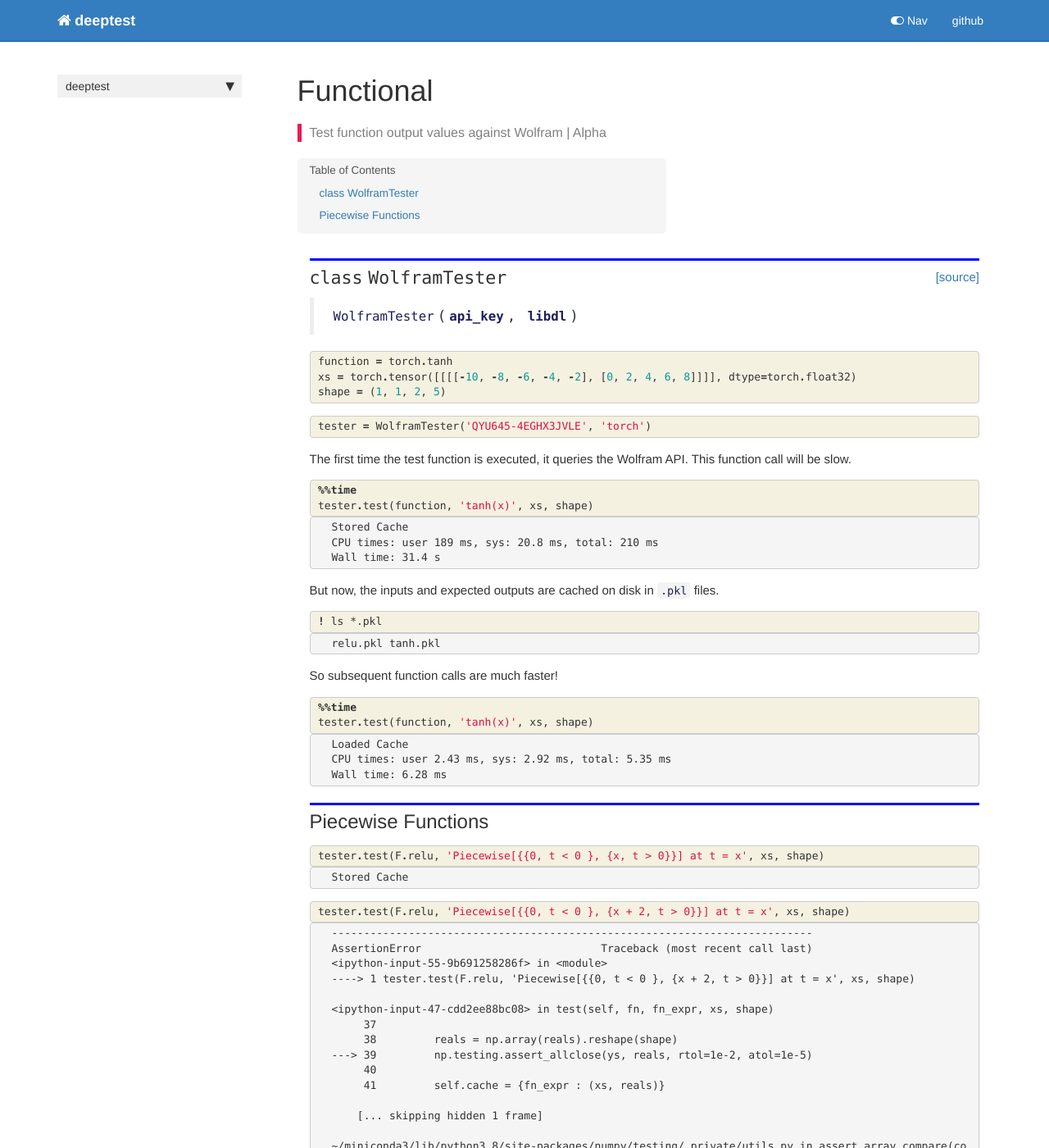
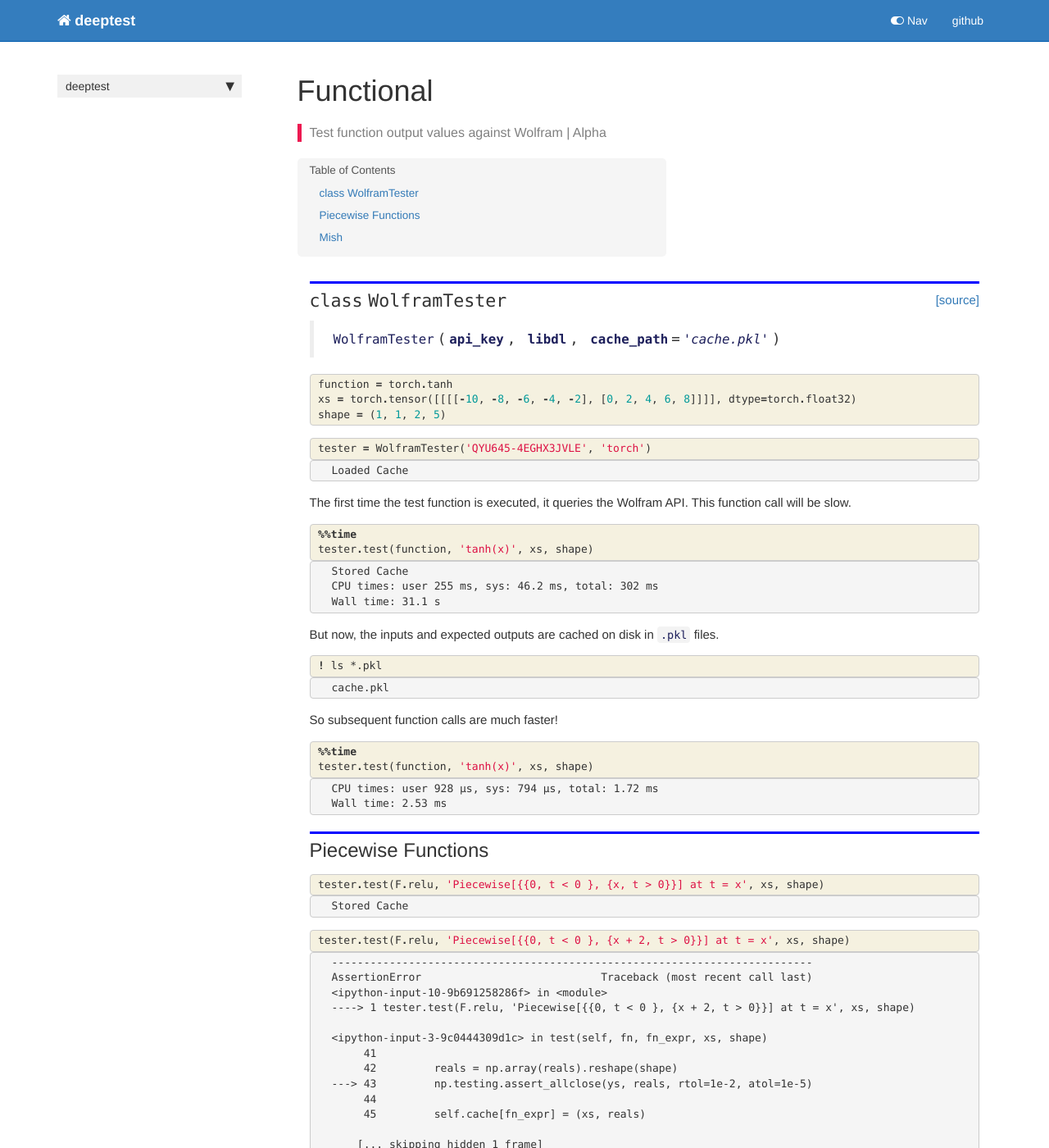
Before and after one commit to LandskapeAI/deeptest, a Jekyll site: the page built from docs/activation.html, in a window 1280 px wide and 1400 px high. Shown: the whole window at 82% size. Built offline with Jekyll 4.4.1, drawn with Linux system fonts in a browser that asks for light colours; nearby versions of some CDN libraries; comment, search, counter and statistics services are not loaded; some of the changed text lies outside the part shown.

Commit message:
feat: single cache file

```diff
--- a/docs/activation.html
+++ b/docs/activation.html
@@ -47,7 +47,7 @@
 
 
 <div class="output_markdown rendered_html output_subarea ">
-<h2 id="WolframTester" class="doc_header"><code>class</code> <code>WolframTester</code><a href="https://github.com/LandskapeAI/deeptest/tree/main/deeptest/functional.py#L16" class="source_link" style="float:right">[source]</a></h2><blockquote><p><code>WolframTester</code>(<strong><code>api_key</code></strong>, <strong><code>libdl</code></strong>)</p>
+<h2 id="WolframTester" class="doc_header"><code>class</code> <code>WolframTester</code><a href="https://github.com/LandskapeAI/deeptest/tree/main/deeptest/functional.py#L18" class="source_link" style="float:right">[source]</a></h2><blockquote><p><code>WolframTester</code>(<strong><code>api_key</code></strong>, <strong><code>libdl</code></strong>, <strong><code>cache_path</code></strong>=<em><code>'cache.pkl'</code></em>)</p>
 </blockquote>
 
 </div>
@@ -100,6 +100,20 @@
 </div>
 </div>
 
+<div class="output_wrapper">
+<div class="output">
+
+<div class="output_area">
+
+<div class="output_subarea output_stream output_stdout output_text">
+<pre>Loaded Cache
+</pre>
+</div>
+</div>
+
+</div>
+</div>
+
 </div>
     {% endraw %}
 
@@ -132,8 +146,8 @@
 
 <div class="output_subarea output_stream output_stdout output_text">
 <pre>Stored Cache
-CPU times: user 189 ms, sys: 20.8 ms, total: 210 ms
-Wall time: 31.4 s
+CPU times: user 255 ms, sys: 46.2 ms, total: 302 ms
+Wall time: 31.1 s
 </pre>
 </div>
 </div>
@@ -171,7 +185,7 @@
 <div class="output_area">
 
 <div class="output_subarea output_stream output_stdout output_text">
-<pre>relu.pkl tanh.pkl
+<pre>cache.pkl
 </pre>
 </div>
 </div>
@@ -210,9 +224,8 @@
 <div class="output_area">
 
 <div class="output_subarea output_stream output_stdout output_text">
-<pre>Loaded Cache
-CPU times: user 2.43 ms, sys: 2.92 ms, total: 5.35 ms
-Wall time: 6.28 ms
+<pre>CPU times: user 928 µs, sys: 794 µs, total: 1.72 ms
+Wall time: 2.53 ms
 </pre>
 </div>
 </div>
@@ -283,15 +296,15 @@
 <pre>
 <span class="ansi-red-fg">---------------------------------------------------------------------------</span>
 <span class="ansi-red-fg">AssertionError</span>                            Traceback (most recent call last)
-<span class="ansi-green-fg">&lt;ipython-input-55-9b691258286f&gt;</span> in <span class="ansi-cyan-fg">&lt;module&gt;</span>
+<span class="ansi-green-fg">&lt;ipython-input-10-9b691258286f&gt;</span> in <span class="ansi-cyan-fg">&lt;module&gt;</span>
 <span class="ansi-green-fg">----&gt; 1</span><span class="ansi-red-fg"> </span>tester<span class="ansi-blue-fg">.</span>test<span class="ansi-blue-fg">(</span>F<span class="ansi-blue-fg">.</span>relu<span class="ansi-blue-fg">,</span> <span class="ansi-blue-fg">&#39;Piecewise[{{0, t &lt; 0 }, {x + 2, t &gt; 0}}] at t = x&#39;</span><span class="ansi-blue-fg">,</span> xs<span class="ansi-blue-fg">,</span> shape<span class="ansi-blue-fg">)</span>
 
-<span class="ansi-green-fg">&lt;ipython-input-47-cdd2ee88bc08&gt;</span> in <span class="ansi-cyan-fg">test</span><span class="ansi-blue-fg">(self, fn, fn_expr, xs, shape)</span>
-<span class="ansi-green-intense-fg ansi-bold">     37</span>
-<span class="ansi-green-intense-fg ansi-bold">     38</span>         reals <span class="ansi-blue-fg">=</span> np<span class="ansi-blue-fg">.</span>array<span class="ansi-blue-fg">(</span>reals<span class="ansi-blue-fg">)</span><span class="ansi-blue-fg">.</span>reshape<span class="ansi-blue-fg">(</span>shape<span class="ansi-blue-fg">)</span>
-<span class="ansi-green-fg">---&gt; 39</span><span class="ansi-red-fg">         </span>np<span class="ansi-blue-fg">.</span>testing<span class="ansi-blue-fg">.</span>assert_allclose<span class="ansi-blue-fg">(</span>ys<span class="ansi-blue-fg">,</span> reals<span class="ansi-blue-fg">,</span> rtol<span class="ansi-blue-fg">=</span><span class="ansi-cyan-fg">1e-2</span><span class="ansi-blue-fg">,</span> atol<span class="ansi-blue-fg">=</span><span class="ansi-cyan-fg">1e-5</span><span class="ansi-blue-fg">)</span>
-<span class="ansi-green-intense-fg ansi-bold">     40</span>
-<span class="ansi-green-intense-fg ansi-bold">     41</span>         self<span class="ansi-blue-fg">.</span>cache <span class="ansi-blue-fg">=</span> <span class="ansi-blue-fg">{</span>fn_expr <span class="ansi-blue-fg">:</span> <span class="ansi-blue-fg">(</span>xs<span class="ansi-blue-fg">,</span> reals<span class="ansi-blue-fg">)</span><span class="ansi-blue-fg">}</span>
+<span class="ansi-green-fg">&lt;ipython-input-3-9c0444309d1c&gt;</span> in <span class="ansi-cyan-fg">test</span><span class="ansi-blue-fg">(self, fn, fn_expr, xs, shape)</span>
+<span class="ansi-green-intense-fg ansi-bold">     41</span>
+<span class="ansi-green-intense-fg ansi-bold">     42</span>         reals <span class="ansi-blue-fg">=</span> np<span class="ansi-blue-fg">.</span>array<span class="ansi-blue-fg">(</span>reals<span class="ansi-blue-fg">)</span><span class="ansi-blue-fg">.</span>reshape<span class="ansi-blue-fg">(</span>shape<span class="ansi-blue-fg">)</span>
+<span class="ansi-green-fg">---&gt; 43</span><span class="ansi-red-fg">         </span>np<span class="ansi-blue-fg">.</span>testing<span class="ansi-blue-fg">.</span>assert_allclose<span class="ansi-blue-fg">(</span>ys<span class="ansi-blue-fg">,</span> reals<span class="ansi-blue-fg">,</span> rtol<span class="ansi-blue-fg">=</span><span class="ansi-cyan-fg">1e-2</span><span class="ansi-blue-fg">,</span> atol<span class="ansi-blue-fg">=</span><span class="ansi-cyan-fg">1e-5</span><span class="ansi-blue-fg">)</span>
+<span class="ansi-green-intense-fg ansi-bold">     44</span>
+<span class="ansi-green-intense-fg ansi-bold">     45</span>         self<span class="ansi-blue-fg">.</span>cache<span class="ansi-blue-fg">[</span>fn_expr<span class="ansi-blue-fg">]</span> <span class="ansi-blue-fg">=</span> <span class="ansi-blue-fg">(</span>xs<span class="ansi-blue-fg">,</span> reals<span class="ansi-blue-fg">)</span>
 
     <span class="ansi-red-fg">[... skipping hidden 1 frame]</span>
 
@@ -321,4 +334,99 @@
 </div>
     {% endraw %}
 
+<div class="cell border-box-sizing text_cell rendered"><div class="inner_cell">
+<div class="text_cell_render border-box-sizing rendered_html">
+<h2 id="Mish">Mish<a class="anchor-link" href="#Mish"> </a></h2>
 </div>
+</div>
+</div>
+    {% raw %}
+
+<div class="cell border-box-sizing code_cell rendered">
+<div class="input">
+
+<div class="inner_cell">
+    <div class="input_area">
+<div class=" highlight hl-ipython3"><pre><span></span><span class="kn">from</span> <span class="nn">echoAI.Activation.t_ops</span> <span class="kn">import</span> <span class="o">*</span>
+</pre></div>
+
+    </div>
+</div>
+</div>
+
+</div>
+    {% endraw %}
+
+    {% raw %}
+
+<div class="cell border-box-sizing code_cell rendered">
+<div class="input">
+
+<div class="inner_cell">
+    <div class="input_area">
+<div class=" highlight hl-ipython3"><pre><span></span><span class="n">TEST_MISH</span> <span class="o">=</span> <span class="p">[</span>
+    <span class="n">Mish</span><span class="p">(),</span>
+    <span class="s1">&#39;x * tanh(log(1 + e^x))&#39;</span><span class="p">,</span>
+    <span class="n">torch</span><span class="o">.</span><span class="n">tensor</span><span class="p">([[[[</span><span class="o">-</span><span class="mi">10</span><span class="p">,</span> <span class="o">-</span><span class="mi">8</span><span class="p">,</span> <span class="o">-</span><span class="mi">6</span><span class="p">,</span> <span class="o">-</span><span class="mi">4</span><span class="p">,</span> <span class="o">-</span><span class="mi">2</span><span class="p">],</span> <span class="p">[</span><span class="mi">0</span><span class="p">,</span> <span class="mi">2</span><span class="p">,</span> <span class="mi">4</span><span class="p">,</span> <span class="mi">6</span><span class="p">,</span> <span class="mi">8</span><span class="p">]]]],</span> <span class="n">dtype</span><span class="o">=</span><span class="n">torch</span><span class="o">.</span><span class="n">float32</span><span class="p">),</span>
+    <span class="p">(</span><span class="mi">1</span><span class="p">,</span> <span class="mi">1</span><span class="p">,</span> <span class="mi">2</span><span class="p">,</span> <span class="mi">5</span><span class="p">),</span>
+<span class="p">]</span>
+</pre></div>
+
+    </div>
+</div>
+</div>
+
+</div>
+    {% endraw %}
+
+    {% raw %}
+
+<div class="cell border-box-sizing code_cell rendered">
+<div class="input">
+
+<div class="inner_cell">
+    <div class="input_area">
+<div class=" highlight hl-ipython3"><pre><span></span><span class="n">tester</span><span class="o">.</span><span class="n">test</span><span class="p">(</span><span class="o">*</span><span class="n">TEST_MISH</span><span class="p">)</span>
+</pre></div>
+
+    </div>
+</div>
+</div>
+
+</div>
+    {% endraw %}
+
+    {% raw %}
+
+<div class="cell border-box-sizing code_cell rendered">
+<div class="input">
+
+<div class="inner_cell">
+    <div class="input_area">
+<div class=" highlight hl-ipython3"><pre><span></span><span class="n">tester</span><span class="o">.</span><span class="n">cache</span><span class="o">.</span><span class="n">keys</span><span class="p">()</span>
+</pre></div>
+
+    </div>
+</div>
+</div>
+
+<div class="output_wrapper">
+<div class="output">
+
+<div class="output_area">
+
+
+
+<div class="output_text output_subarea output_execute_result">
+<pre>dict_keys([&#39;x * tanh(log(1 + e^x))&#39;, &#39;tanh(x)&#39;, &#39;Piecewise[{{0, t &lt; 0 }, {x, t &gt; 0}}] at t = x&#39;])</pre>
+</div>
+
+</div>
+
+</div>
+</div>
+
+</div>
+    {% endraw %}
+
+</div>
```
Also changed, not shown: deeptest/functional.py (+21 -13 lines), 1 other file.
